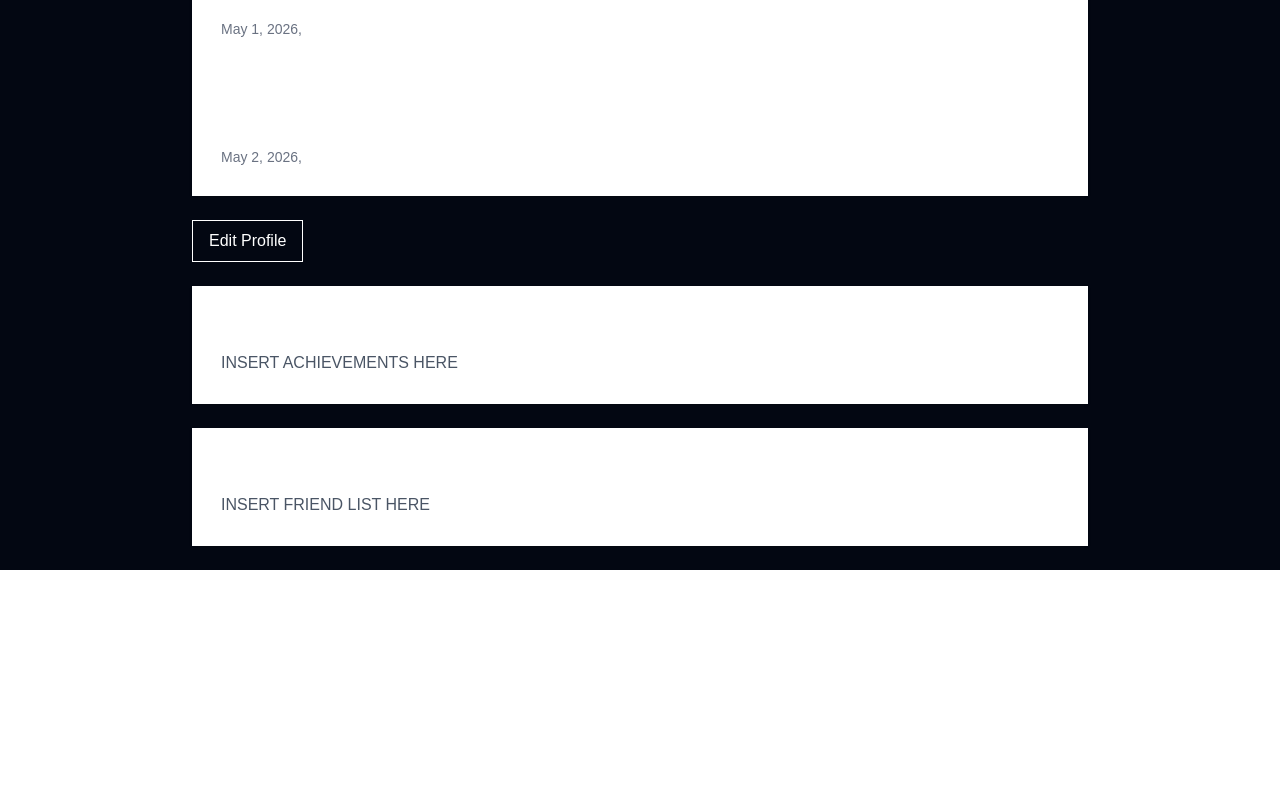
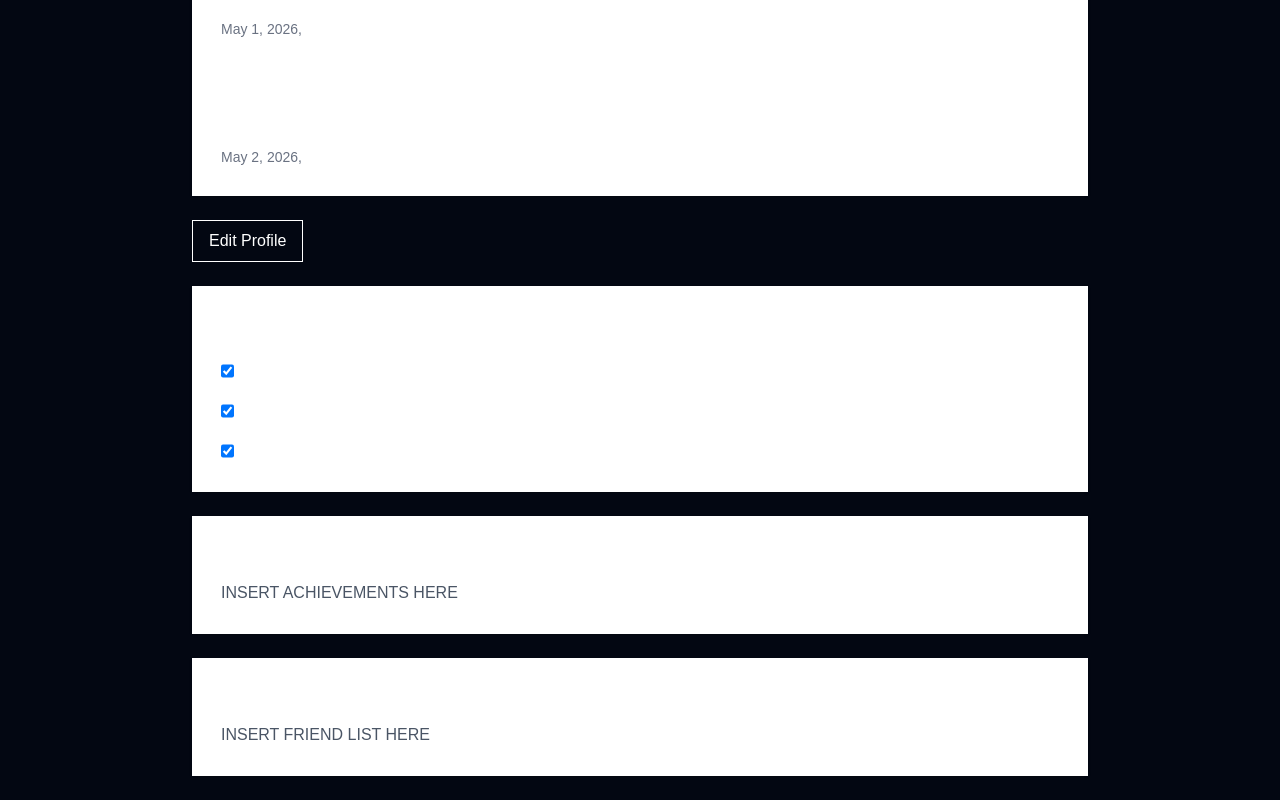
Before and after one commit to CalvinHoover/cool-math-game, a Next.js app: page /profile in a window 1280 px wide. Shown: the part 834-1634 px from the top of the page. Before the commit the page ends 1404 px from the top, so only its background shows below. Built offline with nearby package versions, Linux system fonts and the light colour scheme.

Commit message:
FEAT: Added Settings Panel for email notifications, public profile toggle, and match history toggle. Also adjusted page.tsx to match.

```diff
--- a/src/app/profile/page.tsx
+++ b/src/app/profile/page.tsx
@@ -28,6 +28,7 @@ import RecentWinCard from "@/features/profile/components/ProfileStats";
 import MatchHistoryList from "@/features/profile/components/MatchHistory";
 import { M_PLUS_1 } from "next/font/google";
 import EditProfile from "@/features/profile/components/EditProfile";
+import SettingsPanel from "@/features/profile/components/SettingsPanel"
 
 const testStats = {
   level: 5,
@@ -86,6 +87,8 @@ export default function ProfilePage() {
           profile={profile}
           onSave={(updatedProfile) => setProfile(updatedProfile)}
         />
+
+        <SettingsPanel settings={profile.settings} />
         {/* <section className="border bg-white p-7 shadow-sm dark:border-gray-700 dark:bg-gray-900">
           <h2 className="text-xl font-bold">Recently Played</h2>
           <div className="mt-4 space-y-3">
--- /dev/null
+++ b/src/features/profile/components/SettingsPanel.tsx
@@ -0,0 +1,45 @@
+"use client";
+
+import { useState } from "react";
+
+type SettingsProps = {
+    settings: {
+        emailNotifications: boolean;
+        publicProfile: boolean;
+        showMatchHistory: boolean;
+    };
+};
+
+export default function SettingsPanel({
+    settings,
+}: SettingsProps) {
+    const [emailNotifications, setEmailNotifications] = useState(settings.emailNotifications);
+    const [publicProfile, setPublicProfile] = useState(settings.publicProfile);
+    const [showMatchHistory, setShowMatchHistory] = useState(settings.showMatchHistory);
+
+    return (
+        <section className="border bg-white p-7 shadow-sm dark:border-gray-700 dark:bg-gray-900">
+            <h2 className="text-xl font-bold"> Settings </h2>
+            <div className="mt-4 space-y-4">
+                <label className="flex gap-2">
+                    <input
+                        type="checkbox"
+                        checked={emailNotifications}
+                        onChange={() => setEmailNotifications(!emailNotifications)} /> Email Notifications
+                </label>
+                <label className="flex gap-2">
+                    <input
+                        type="checkbox"
+                        checked={publicProfile}
+                        onChange={() => setPublicProfile(!publicProfile)} /> Public Profile
+                </label>
+                <label className="flex gap-2">
+                    <input
+                        type="checkbox"
+                        checked={showMatchHistory}
+                        onChange={() => setShowMatchHistory(!showMatchHistory)} /> Show Match History
+                </label>
+            </div>
+        </section>
+    )
+};
--- a/src/features/profile/testData.ts
+++ b/src/features/profile/testData.ts
@@ -1,5 +1,5 @@
 // test profile data
-import type { PublicProfile, UserProfile, ProfileSettings } from "./types";
+import type { PublicProfile, UserProfile, UserSettings } from "./types";
 
 export const testPublicProfiles: PublicProfile[] = [
     {
@@ -45,7 +45,12 @@ export const testUserProfiles: UserProfile[] = [
         level: 10,
         createdAt: "January 1, 2026",
         updatedAt: "January 2, 2026",
-        email: "goober1@example.com"
+        email: "goober1@example.com",
+        settings: {
+            emailNotifications: true,
+            publicProfile: true,
+            showMatchHistory: true,
+        }
     },
     {
         id: "test2",
@@ -75,14 +80,19 @@ export const testUserProfiles: UserProfile[] = [
         level: 5,
         createdAt: "February 1, 2026",
         updatedAt: "February 2, 2026",
-        email: "goober2@example.com"
+        email: "goober2@example.com",
+        settings: {
+            emailNotifications: true,
+            publicProfile: true,
+            showMatchHistory: true,
+        }
     }
 ]
 
-// keep this constant across all test users for now
-export const testProfileSettings: ProfileSettings = {
-    theme: "light"
-}
+// // keep this constant across all test users for now
+// export const testProfileSettings: UserSettings = {
+//     theme: "light"
+// }
 
 // function to test whether we can search public profiles by username
 // either returns a PublicProfile object or undefined
--- a/src/features/profile/types.ts
+++ b/src/features/profile/types.ts
@@ -9,6 +9,7 @@ export interface UserProfile {
     level: number;
     bio?: string; // added for frontend dev
     email: string; // new addition, for contact info purposes / account creation
+    settings: UserSettings;
 }
 
 // how the user will see other profile pages
@@ -46,10 +47,10 @@ export interface RecentWin {
 }
 
 // profile settings that the user can edit for themselves
-export interface ProfileSettings {
-    theme: "light" | "dark"; // optionally add system theme option, but not necessary for now
-    displayName?: string; // different from username, which is hard-logged into the database
-    bio?: string;
+export interface UserSettings {
+    emailNotifications: boolean;
+    publicProfile: boolean;
+    showMatchHistory: boolean;
 }
 
 // for individual match history entries
```
